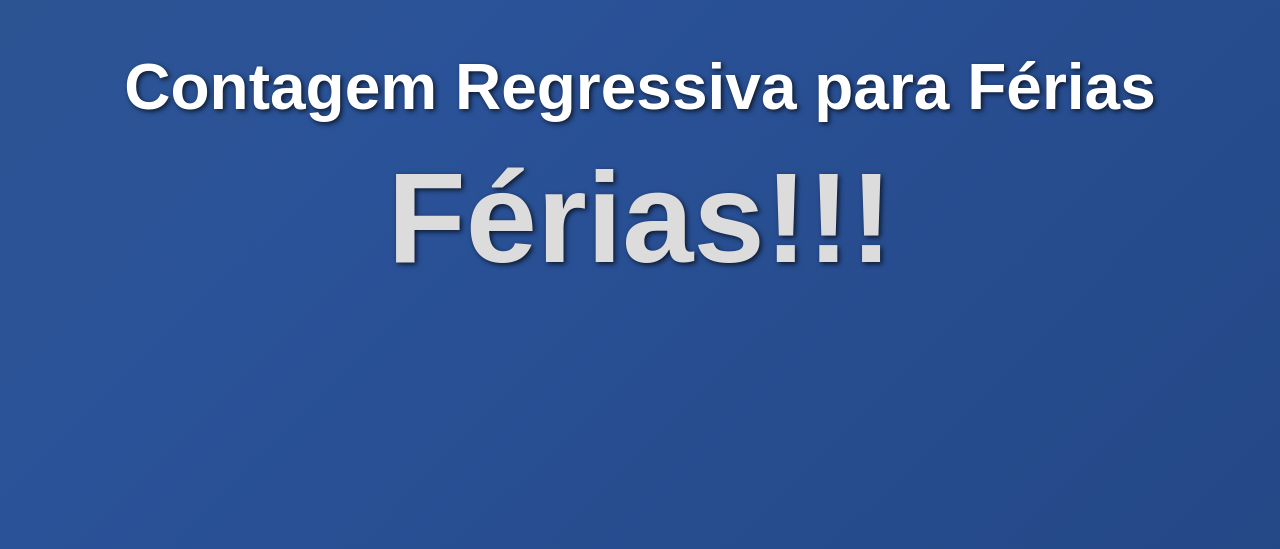
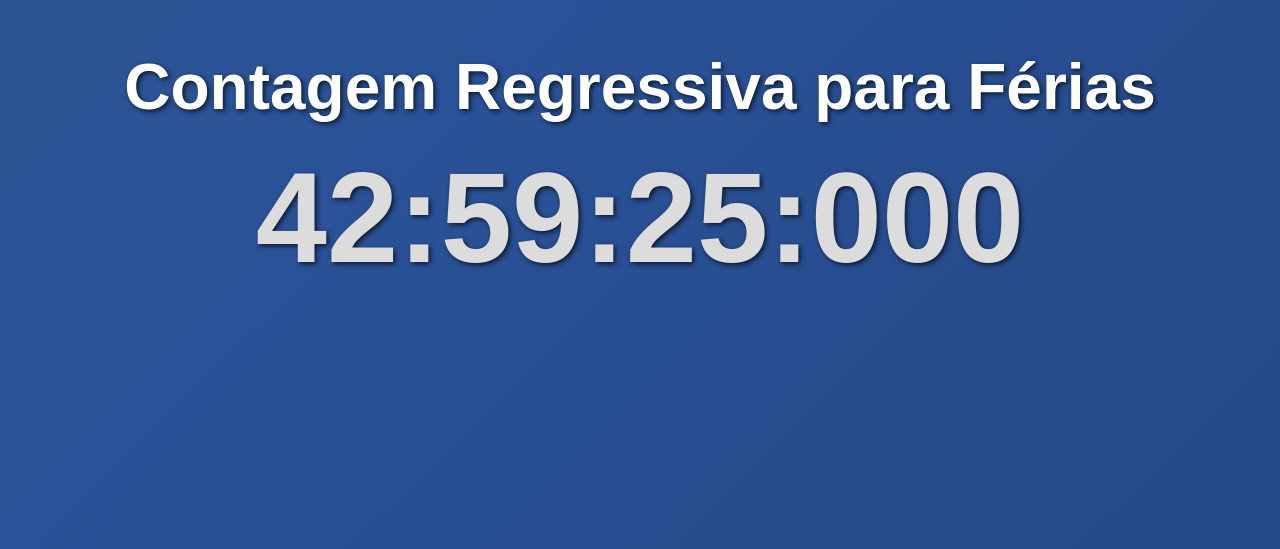
Before and after one commit to MaraoLT/contagem_ferias, a plain HTML site: page index.html in a window 1280 px wide. Shown: the part 251-800 px from the top of the page. Drawn offline with Linux system fonts and the light colour scheme.

Commit message:
horario atualizado

```diff
--- a/index.html
+++ b/index.html
@@ -106,7 +106,7 @@
     </audio>
 
     <script>
-        const targetDate = new Date("2024-11-29T09:30:00");
+        const targetDate = new Date("2024-12-05T17:00:00");
         const countdownElement = document.getElementById('countdown');
         const backgroundAudio = document.getElementById('background-audio');
         const endAudio = document.getElementById('end-audio');
```
